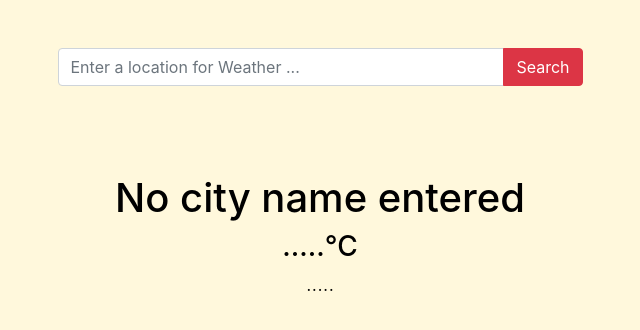
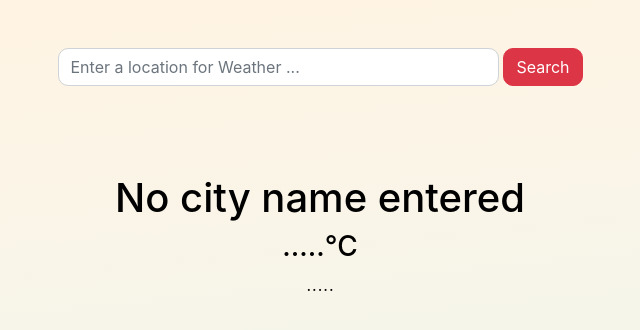
Before and after one commit to Alavi-Sadaf/weather-master, a plain HTML site: page index.html in a window 1280 px wide. Shown: the full height of the page, 320-960 px from the left. Drawn offline with nearby package versions, Linux system fonts and the light colour scheme.

Commit message:
everything done

```diff
--- a/index.html
+++ b/index.html
@@ -10,14 +10,23 @@
   <!-- Bootstrap CSS -->
   <link rel="stylesheet" href="https://stackpath.bootstrapcdn.com/bootstrap/4.3.1/css/bootstrap.min.css">
   <style>
+    #input-btn {
+      border-radius: 10px;
+    }
+
+    #submit-btn {
+      border-radius: 10px;
+      margin-left: 5px;
+    }
+
     * {
       color: black;
     }
 
     body {
-      background: cornsilk;
-      /* background-size: cover; */
-      /* height: 100vh; */
+      background-image: linear-gradient(174.2deg, rgba(255, 244, 228, 1) 7.1%, rgba(240, 246, 238, 1) 67.4%);
+      background-size: cover;
+      height: 100vh;
     }
   </style>
 </head>
```
